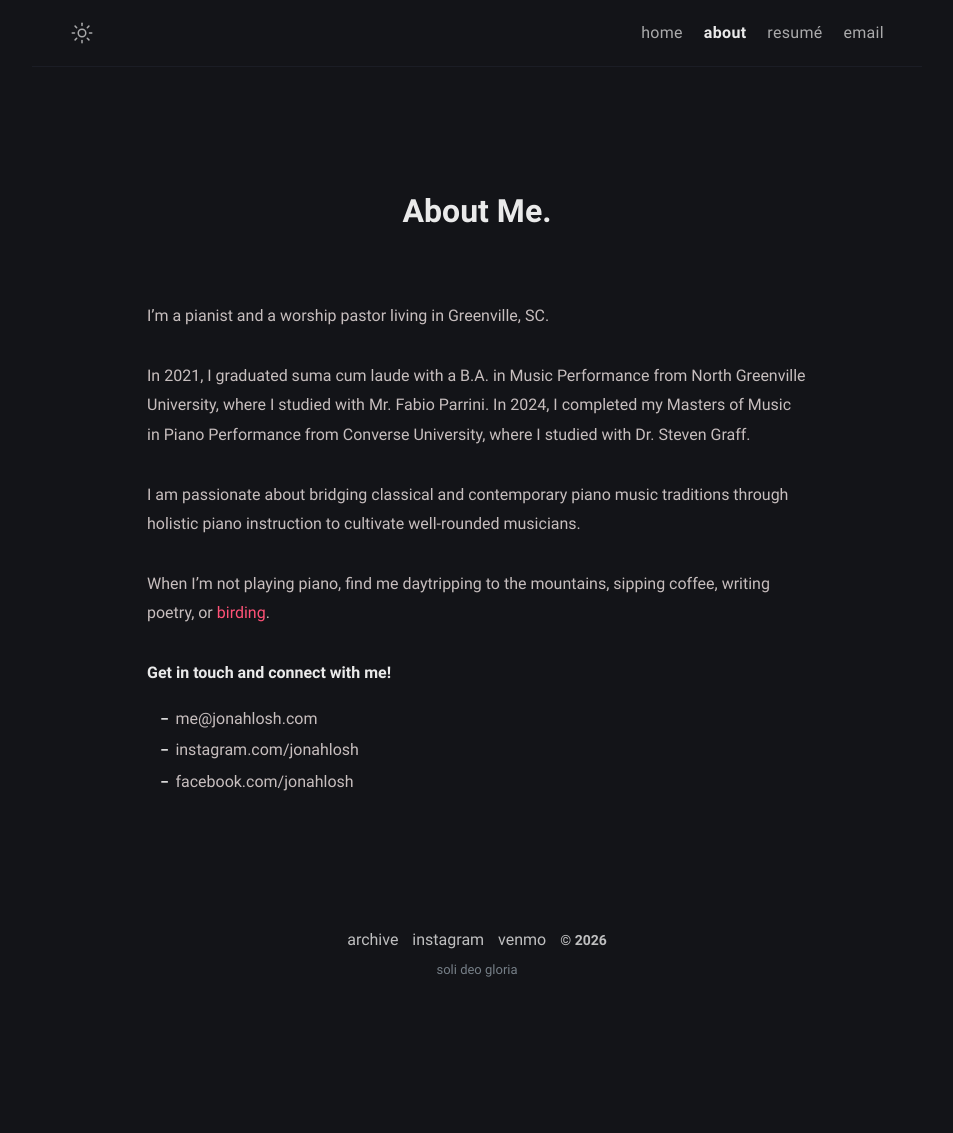
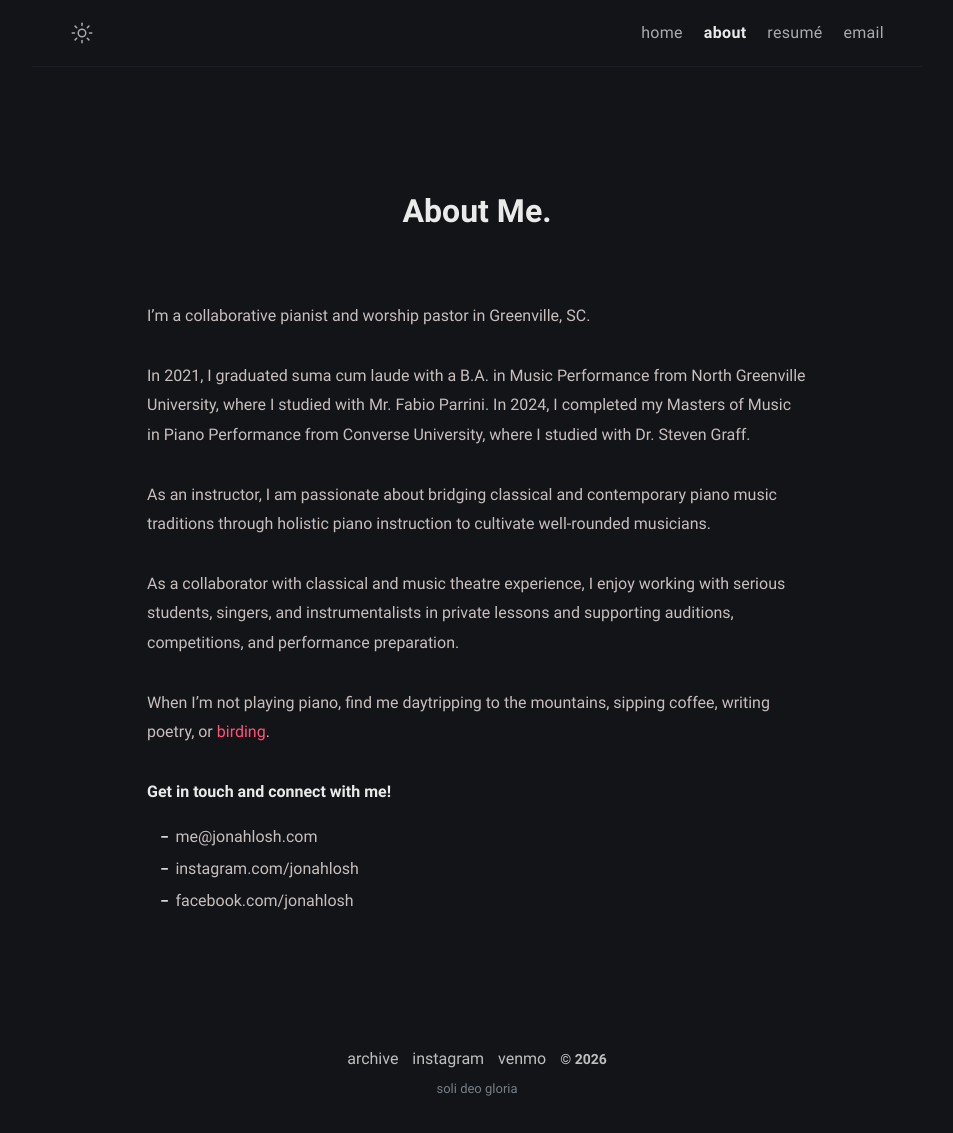
Before and after one commit to atrial-albumen/atrial-albumen.github.io, a Jekyll site: the page built from about.md, in a window 1280 px wide. Shown: the whole page, without its empty margins (163-1116 px from the left). Built offline with Jekyll 4.4.1, drawn with Linux system fonts in a browser that asks for light colours; before the commit the page ends 1014 px from its top, so only the background shows below that.

Commit message:
Update about.md

```diff
--- a/about.md
+++ b/about.md
@@ -2,15 +2,17 @@
 title: About Me
 permalink: /about/
 layout: page
-excerpt: I'm a pianist who likes Janaçek and jazz.
+excerpt: I'm a collaborative pianist who likes Janaçek and jazz.
 comments: false
 ---
 
-I'm a pianist and a worship pastor living in Greenville, SC.
+I'm a collaborative pianist and worship pastor in Greenville, SC.
 
 In 2021, I graduated suma cum laude with a B.A. in Music Performance from North Greenville University, where I studied with Mr. Fabio Parrini. In 2024, I completed my Masters of Music in Piano Performance from Converse University, where I studied with Dr. Steven Graff.
 
-I am passionate about bridging classical and contemporary piano music traditions through holistic piano instruction to cultivate well-rounded musicians.
+As an instructor, I am passionate about bridging classical and contemporary piano music traditions through holistic piano instruction to cultivate well-rounded musicians.
+
+As a collaborator with classical and music theatre experience, I enjoy working with serious students, singers, and instrumentalists in private lessons and supporting auditions, competitions, and performance preparation.
 
 When I'm not playing piano, find me daytripping to the mountains, sipping coffee, writing poetry, or [birding](https://www.newyorker.com/books/page-turner/the-difference-between-bird-watching-and-birding).
 
```
